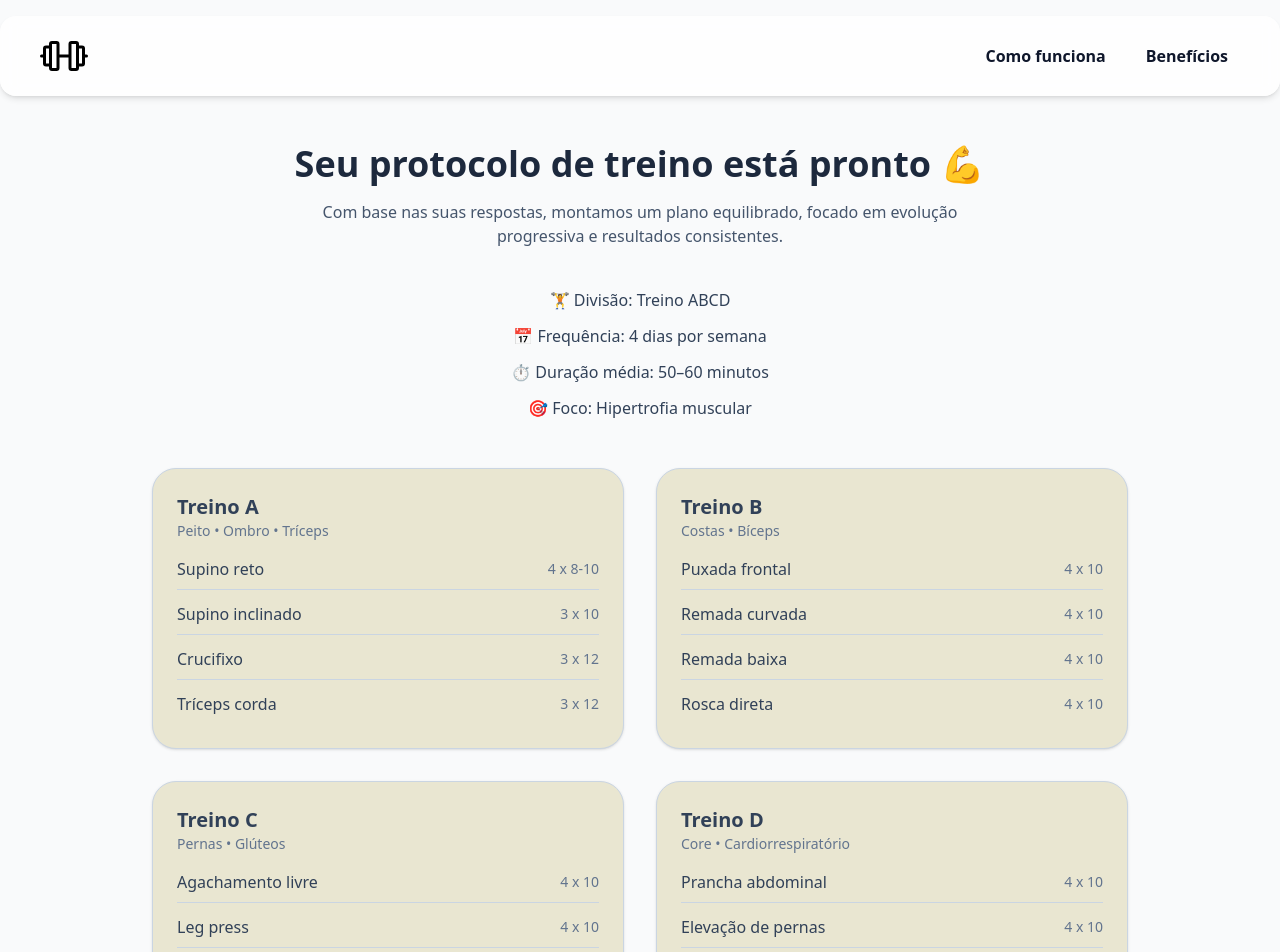
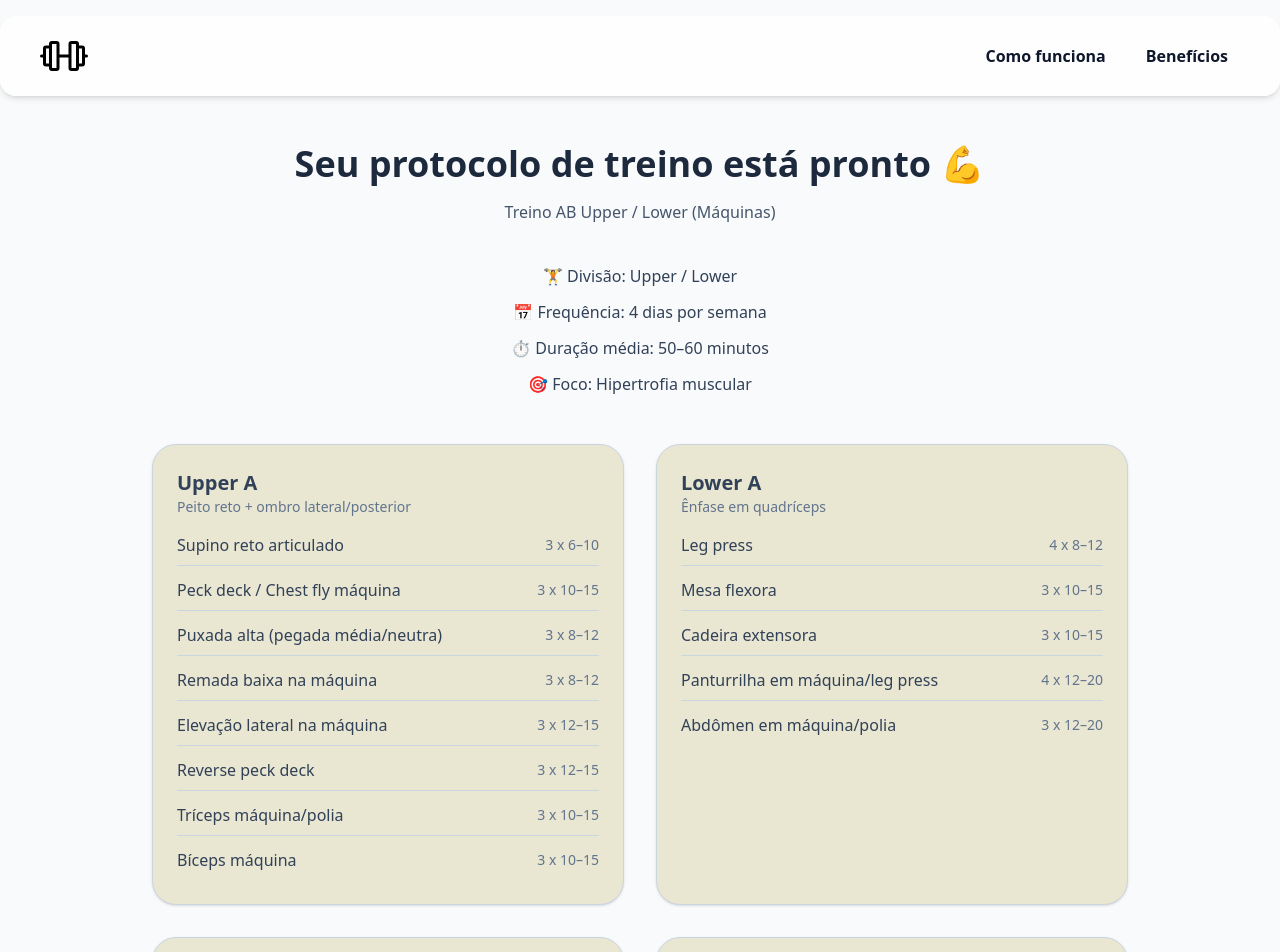
Before and after one commit to RobertoBMJunior/gym-site, a Next.js app: page /resultado in a window 1280 px wide. Shown: the top 952 px of the page. Built offline with nearby package versions, Linux system fonts and the light colour scheme.

Commit message:
fix: renderizar página de resultado com base em treinos vindos do array

```diff
--- a/src/app/resultado/page.tsx
+++ b/src/app/resultado/page.tsx
@@ -3,10 +3,20 @@
 
 import { useAnswers } from '../context/AnswersContext'
 import { WorkoutCard } from './components/WorkoutCard'
+import { fichasDeTreino } from './fichasDeTreino'
 
 export default function ResultPage() {
   const { answers } = useAnswers()
   console.log(answers)
+
+  // selecionando um treino fixo por enquanto
+  const selectedWorkout = fichasDeTreino.find(
+    (workout) => workout.id === 'upperLowerMaquinas'
+  )
+
+  if (!selectedWorkout) {
+    return <div>Treino não encontrado</div>
+  }
 
   return (
     <section className="min-h-screen py-12">
@@ -16,16 +26,16 @@ export default function ResultPage() {
           <h1 className="text-4xl font-bold text-slate-800 mb-4">
             Seu protocolo de treino está pronto 💪
           </h1>
+
           <p className="text-slate-600 max-w-2xl mx-auto">
-            Com base nas suas respostas, montamos um plano equilibrado, focado
-            em evolução progressiva e resultados consistentes.
+            {selectedWorkout.title}
           </p>
         </div>
 
         {/* Contextualização */}
         <div className="max-w-xl mx-auto mb-12 text-center">
           <ul className="space-y-3 text-slate-700 font-medium">
-            <li>🏋️ Divisão: Treino ABCD</li>
+            <li>🏋️ Divisão: Upper / Lower</li>
             <li>📅 Frequência: 4 dias por semana</li>
             <li>⏱️ Duração média: 50–60 minutos</li>
             <li>🎯 Foco: Hipertrofia muscular</li>
@@ -34,49 +44,14 @@ export default function ResultPage() {
 
         {/* Treinos */}
         <div className="grid grid-cols-1 md:grid-cols-2 gap-8 mb-14">
-          <WorkoutCard
-            label="Treino A"
-            caption="Peito • Ombro • Tríceps"
-            exercises={[
-              { name: 'Supino reto', sets: '4', reps: '8-10' },
-              { name: 'Supino inclinado', sets: '3', reps: '10' },
-              { name: 'Crucifixo', sets: '3', reps: '12' },
-              { name: 'Tríceps corda', sets: '3', reps: '12' },
-            ]}
-          />
-
-          <WorkoutCard
-            label="Treino B"
-            caption="Costas • Bíceps"
-            exercises={[
-              { name: 'Puxada frontal', sets: '4', reps: '10' },
-              { name: 'Remada curvada', sets: '4', reps: '10' },
-              { name: 'Remada baixa', sets: '4', reps: '10' },
-              { name: 'Rosca direta', sets: '4', reps: '10' },
-            ]}
-          />
-
-          <WorkoutCard
-            label="Treino C"
-            caption="Pernas • Glúteos"
-            exercises={[
-              { name: 'Agachamento livre', sets: '4', reps: '10' },
-              { name: 'Leg press', sets: '4', reps: '10' },
-              { name: 'Mesa flexora', sets: '4', reps: '10' },
-              { name: 'Panturrilha em pé', sets: '4', reps: '10' },
-            ]}
-          />
-
-          <WorkoutCard
-            label="Treino D"
-            caption="Core • Cardiorrespiratório"
-            exercises={[
-              { name: 'Prancha abdominal', sets: '4', reps: '10' },
-              { name: 'Elevação de pernas', sets: '4', reps: '10' },
-              { name: 'Abdominal crunch', sets: '4', reps: '10' },
-              { name: 'Caminhada rápida', sets: '4', reps: '10' },
-            ]}
-          />
+          {selectedWorkout.workOutRoutine.map((routine, index) => (
+            <WorkoutCard
+              key={index}
+              label={routine.label}
+              caption={routine.caption}
+              exercises={routine.exercises}
+            />
+          ))}
         </div>
 
         {/* CTA */}
@@ -84,6 +59,7 @@ export default function ResultPage() {
           <p className="text-slate-600 mb-4">
             Quer salvar esse treino para acessar quando quiser?
           </p>
+
           <button className="px-8 py-4 bg-red-600 text-white rounded-2xl font-semibold hover:bg-red-700 transition cursor-pointer">
             📄 Baixar treino em PDF
           </button>
```
